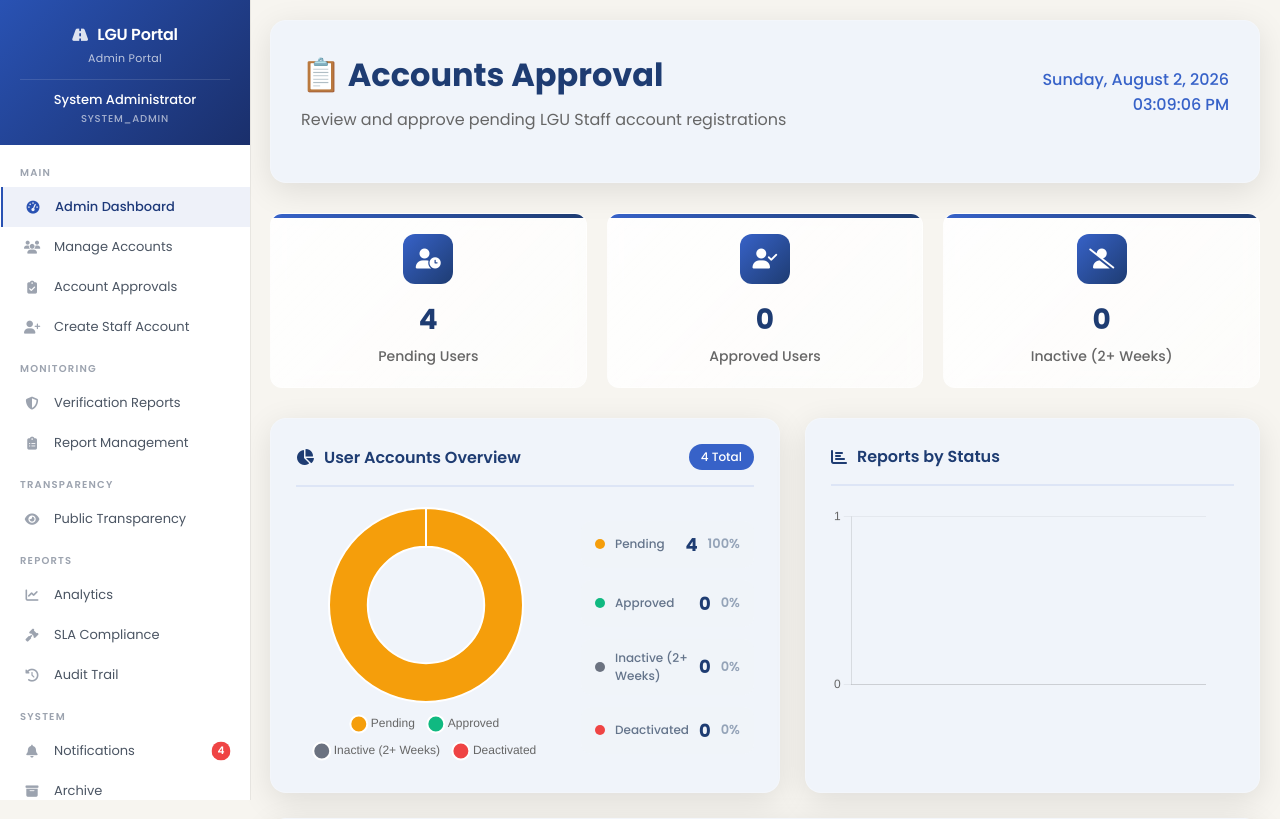
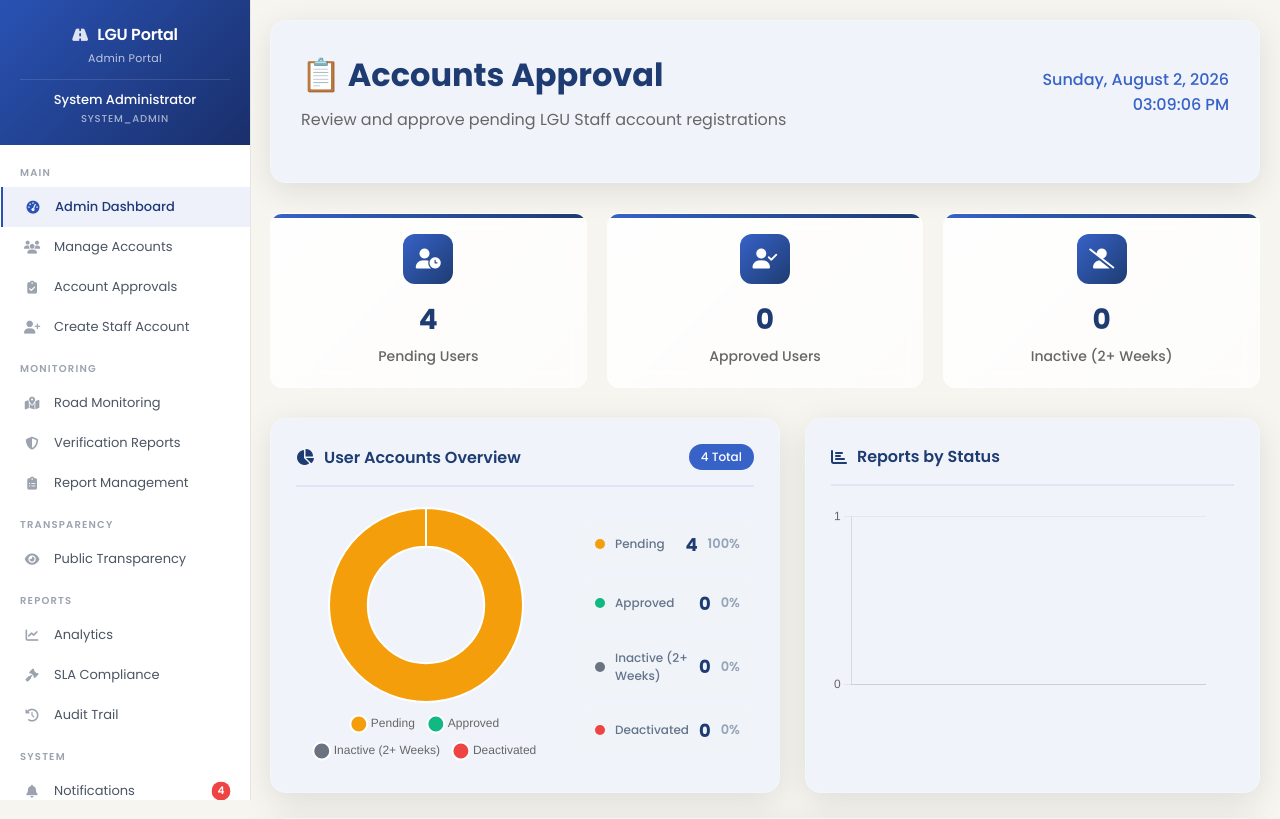
Before and after one commit to conopioclarence96-commits/lg-road-monitoring, a PHP site: page /Main/lgu_staff/pages/admin/admin_dashboard.php in a window 1280 px wide. Shown: the top 819 px of the page. Run offline with PHP 8.4, Linux system fonts and the light colour scheme; a user stored in the database is signed in; data comes from the database, SQL or seed files in the repository; data that the repository does not hold is empty.

Commit message:
fix: road monitoring role sidebar_nav

```diff
--- a/lgu_staff/includes/sidebar_nav.php
+++ b/lgu_staff/includes/sidebar_nav.php
@@ -134,7 +134,7 @@ $nav_items = [
         ['href' => $nav_base . 'pages/admin/create_staff_account.php', 'icon' => 'user-plus', 'title' => 'Create Staff Account', 'roles' => ['system_admin']],
     ],
     'monitoring' => [
-        ['href' => $nav_base . 'pages/shared/road_transportation_monitoring.php', 'icon' => 'map-marked-alt', 'title' => 'Road Monitoring', 'roles' => ['road_monitoring_officer', 'trans_monitoring_officer']],
+        ['href' => $nav_base . 'pages/shared/road_transportation_monitoring.php', 'icon' => 'map-marked-alt', 'title' => 'Road Monitoring', 'roles' => ['system_admin', 'road_monitoring_officer', 'trans_monitoring_officer']],
         ['href' => $nav_base . 'pages/admin/verification_monitoring.php', 'icon' => 'shield-alt', 'title' => 'Verification Reports', 'roles' => ['system_admin', 'road_ops_supervisor', 'trans_ops_supervisor']],
         ['href' => $nav_base . 'pages/admin/report_management.php', 'icon' => 'clipboard-list', 'title' => 'Report Management', 'roles' => ['system_admin', 'road_ops_supervisor', 'trans_ops_supervisor']],
     ],
```
